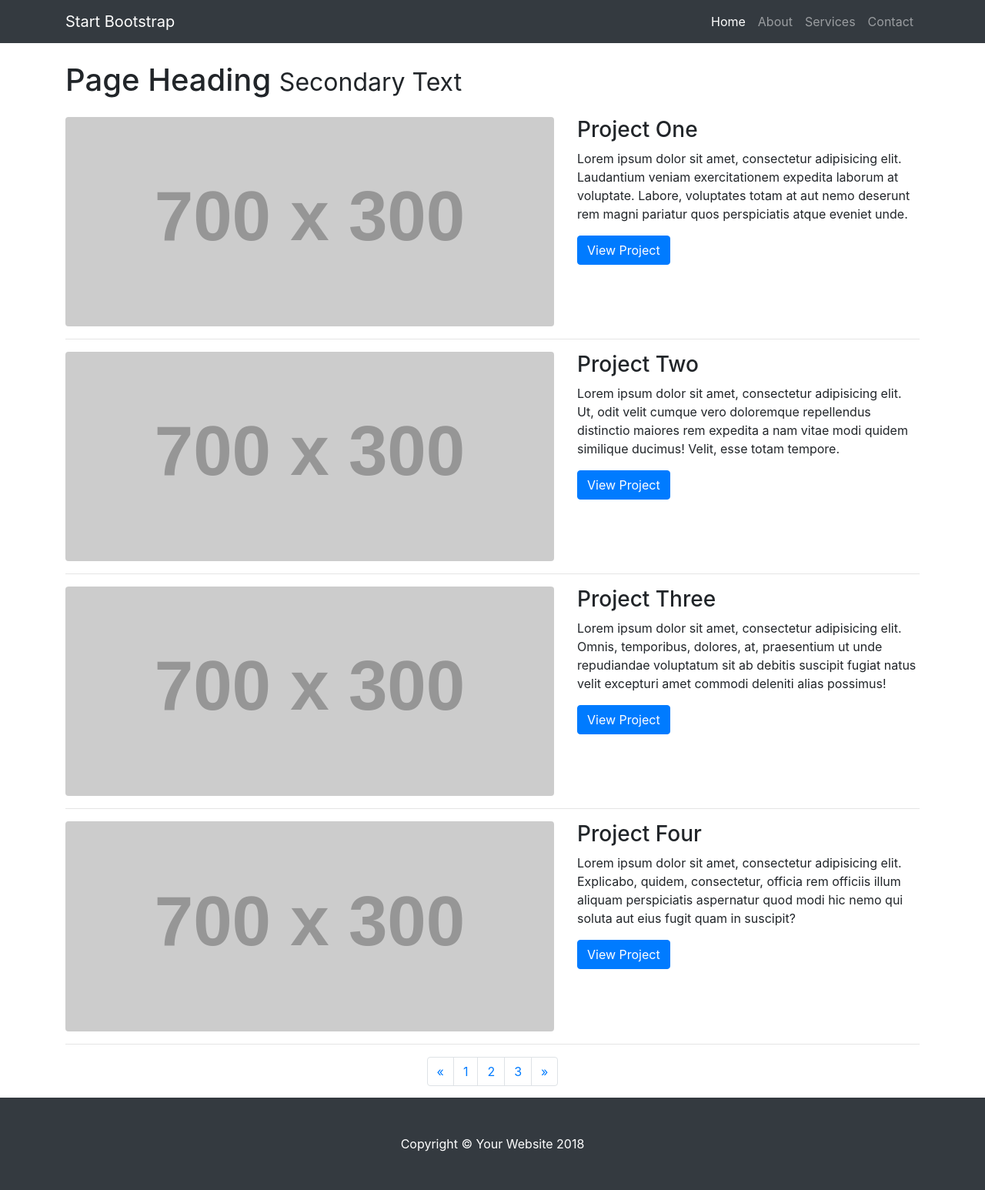
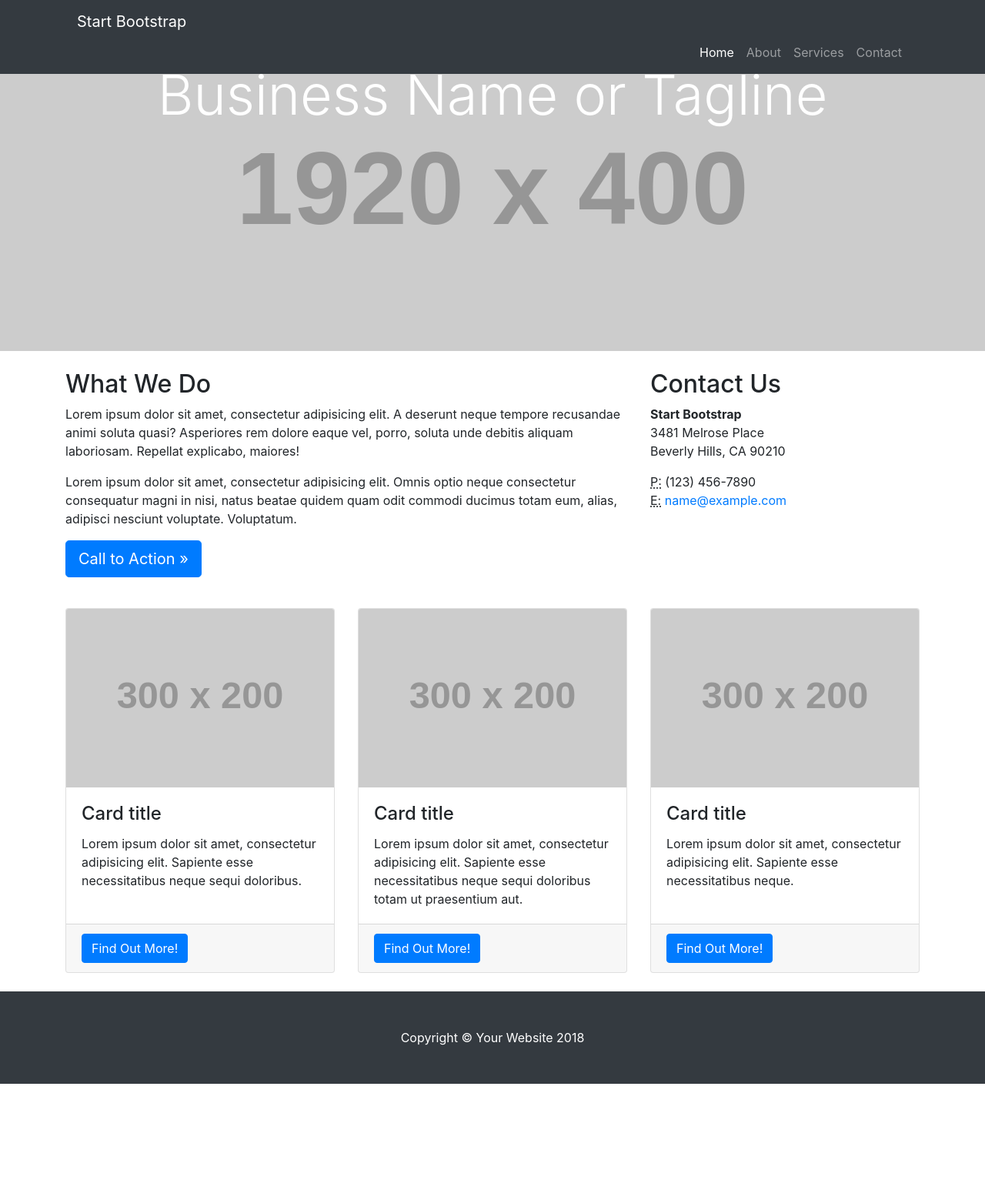
Before and after one commit to yuzheyin/Properties-Display-Website, a Django app: page / in a window 1280 px wide. Shown: the whole page at 77% size. After the commit the page ends 1408 px from the top, so only its background shows below. Run offline with Django 3.2, Linux system fonts and the light colour scheme; some libraries are stand-ins or nearby versions.

Commit message:
Add more pages

```diff
--- /dev/null
+++ b/vwh_capital/website/static/website/simple-sidebar.css
@@ -0,0 +1,122 @@
+/*!
+ * Start Bootstrap - Simple Sidebar (https://startbootstrap.com/template-overviews/simple-sidebar)
+ * Copyright 2013-2017 Start Bootstrap
+ * Licensed under MIT (https://github.com/BlackrockDigital/startbootstrap-simple-sidebar/blob/master/LICENSE)
+ */
+
+body {
+  overflow-x: hidden;
+}
+
+#wrapper {
+  padding-left: 0;
+  -webkit-transition: all 0.5s ease;
+  -moz-transition: all 0.5s ease;
+  -o-transition: all 0.5s ease;
+  transition: all 0.5s ease;
+}
+
+#wrapper.toggled {
+  padding-left: 250px;
+}
+
+#sidebar-wrapper {
+  z-index: 1000;
+  position: fixed;
+  left: 250px;
+  width: 0;
+  height: 100%;
+  margin-left: -250px;
+  overflow-y: auto;
+  background: #000;
+  -webkit-transition: all 0.5s ease;
+  -moz-transition: all 0.5s ease;
+  -o-transition: all 0.5s ease;
+  transition: all 0.5s ease;
+}
+
+#wrapper.toggled #sidebar-wrapper {
+  width: 250px;
+}
+
+#page-content-wrapper {
+  width: 100%;
+  position: absolute;
+  padding: 15px;
+}
+
+#wrapper.toggled #page-content-wrapper {
+  position: absolute;
+  margin-right: -250px;
+}
+
+
+/* Sidebar Styles */
+
+.sidebar-nav {
+  position: absolute;
+  top: 0;
+  width: 250px;
+  margin: 0;
+  padding: 0;
+  list-style: none;
+}
+
+.sidebar-nav li {
+  text-indent: 20px;
+  line-height: 40px;
+}
+
+.sidebar-nav li a {
+  display: block;
+  text-decoration: none;
+  color: #999999;
+}
+
+.sidebar-nav li a:hover {
+  text-decoration: none;
+  color: #fff;
+  background: rgba(255, 255, 255, 0.2);
+}
+
+.sidebar-nav li a:active, .sidebar-nav li a:focus {
+  text-decoration: none;
+}
+
+.sidebar-nav>.sidebar-brand {
+  height: 65px;
+  font-size: 18px;
+  line-height: 60px;
+}
+
+.sidebar-nav>.sidebar-brand a {
+  color: #999999;
+}
+
+.sidebar-nav>.sidebar-brand a:hover {
+  color: #fff;
+  background: none;
+}
+
+@media(min-width:768px) {
+  #wrapper {
+    padding-left: 0;
+  }
+  #wrapper.toggled {
+    padding-left: 250px;
+  }
+  #sidebar-wrapper {
+    width: 0;
+  }
+  #wrapper.toggled #sidebar-wrapper {
+    width: 250px;
+  }
+  #page-content-wrapper {
+    padding: 20px;
+    position: relative;
+  }
+  #wrapper.toggled #page-content-wrapper {
+    position: relative;
+    margin-right: 0;
+  }
+}
--- a/vwh_capital/website/templates/website/base.html
+++ b/vwh_capital/website/templates/website/base.html
@@ -15,6 +15,10 @@
 
     <!-- Custom styles for this template -->
     <link href="{% static 'website/1-col-portfolio.css' %}" rel="stylesheet">
+      <link href="{% static 'website/portfolio-item.css' %}" rel="stylesheet">
+      <link href="{% static 'website/thumbnail-gallery.css' %}" rel="stylesheet">
+      <link href="{% static 'website/business-frontpage.css' %}" rel="stylesheet">
+      <link href="{% static 'website/simple-sidebar.css' %}" rel="stylesheet">
 
   </head>
 
@@ -22,6 +26,7 @@
 
     <!-- Navigation -->
     <nav class="navbar navbar-expand-lg navbar-dark bg-dark fixed-top">
+      <div class="container">
       <div class="container">
         <a class="navbar-brand" href="#">Start Bootstrap</a>
         <button class="navbar-toggler" type="button" data-toggle="collapse" data-target="#navbarResponsive" aria-controls="navbarResponsive" aria-expanded="false" aria-label="Toggle navigation">
--- /dev/null
+++ b/vwh_capital/website/templates/website/home.html
@@ -0,0 +1,92 @@
+{% extends "website/base.html" %}
+{% block content %}
+{% load staticfiles %}
+
+
+    <!-- Header with Background Image -->
+    <header class="business-header">
+      <div class="container">
+        <div class="row">
+          <div class="col-lg-12">
+            <h1 class="display-3 text-center text-white mt-4">Business Name or Tagline</h1>
+          </div>
+        </div>
+      </div>
+    </header>
+
+    <!-- Page Content -->
+    <div class="container">
+
+      <div class="row">
+        <div class="col-sm-8">
+          <h2 class="mt-4">What We Do</h2>
+          <p>Lorem ipsum dolor sit amet, consectetur adipisicing elit. A deserunt neque tempore recusandae animi soluta quasi? Asperiores rem dolore eaque vel, porro, soluta unde debitis aliquam laboriosam. Repellat explicabo, maiores!</p>
+          <p>Lorem ipsum dolor sit amet, consectetur adipisicing elit. Omnis optio neque consectetur consequatur magni in nisi, natus beatae quidem quam odit commodi ducimus totam eum, alias, adipisci nesciunt voluptate. Voluptatum.</p>
+          <p>
+            <a class="btn btn-primary btn-lg" href="#">Call to Action &raquo;</a>
+          </p>
+        </div>
+        <div class="col-sm-4">
+          <h2 class="mt-4">Contact Us</h2>
+          <address>
+            <strong>Start Bootstrap</strong>
+            <br>3481 Melrose Place
+            <br>Beverly Hills, CA 90210
+            <br>
+          </address>
+          <address>
+            <abbr title="Phone">P:</abbr>
+            (123) 456-7890
+            <br>
+            <abbr title="Email">E:</abbr>
+            <a href="mailto:#">name@example.com</a>
+          </address>
+        </div>
+      </div>
+      <!-- /.row -->
+
+      <div class="row">
+        <div class="col-sm-4 my-4">
+          <div class="card">
+            <img class="card-img-top" src="http://placehold.it/300x200" alt="">
+            <div class="card-body">
+              <h4 class="card-title">Card title</h4>
+              <p class="card-text">Lorem ipsum dolor sit amet, consectetur adipisicing elit. Sapiente esse necessitatibus neque sequi doloribus.</p>
+            </div>
+            <div class="card-footer">
+              <a href="#" class="btn btn-primary">Find Out More!</a>
+            </div>
+          </div>
+        </div>
+        <div class="col-sm-4 my-4">
+          <div class="card">
+            <img class="card-img-top" src="http://placehold.it/300x200" alt="">
+            <div class="card-body">
+              <h4 class="card-title">Card title</h4>
+              <p class="card-text">Lorem ipsum dolor sit amet, consectetur adipisicing elit. Sapiente esse necessitatibus neque sequi doloribus totam ut praesentium aut.</p>
+            </div>
+            <div class="card-footer">
+              <a href="#" class="btn btn-primary">Find Out More!</a>
+            </div>
+          </div>
+        </div>
+        <div class="col-sm-4 my-4">
+          <div class="card">
+            <img class="card-img-top" src="http://placehold.it/300x200" alt="">
+            <div class="card-body">
+              <h4 class="card-title">Card title</h4>
+              <p class="card-text">Lorem ipsum dolor sit amet, consectetur adipisicing elit. Sapiente esse necessitatibus neque.</p>
+            </div>
+            <div class="card-footer">
+              <a href="#" class="btn btn-primary">Find Out More!</a>
+            </div>
+          </div>
+        </div>
+
+      </div>
+      <!-- /.row -->
+
+    </div>
+    <!-- /.container -->
+
+{% endblock %}
--- a/vwh_capital/website/urls.py
+++ b/vwh_capital/website/urls.py
@@ -3,5 +3,8 @@ from django.urls import path
 from . import views
 
 urlpatterns = [
-    path('', views.index, name='index'),
+    path('', views.home, name='index'),
+    path('details/', views.details, name='details'),
+    path('favourite/', views.favourite, name='favourite'),
+    path('properties/', views.properties, name='properties'),
 ]
--- a/vwh_capital/website/views.py
+++ b/vwh_capital/website/views.py
@@ -6,5 +6,17 @@ from django.http import Http404, HttpRequest, HttpResponse
 # from vwh_capital.website.models import *
 
 
-def index(request):
+def properties(request):
     return render(request, 'website/properties.html')
+
+
+def details(request):
+    return render(request, 'website/details.html')
+
+
+def favourite(request):
+    return render(request, 'website/favourite.html')
+
+
+def home(request):
+    return render(request, 'website/home.html')
```
Also changed, not shown: vwh_capital/website/static/website/portfolio-item.css (added, +15 -0 lines), vwh_capital/website/static/website/thumbnail-gallery.css (added, +15 -0 lines), vwh_capital/website/templates/website/details.html (added, +68 -0 lines), vwh_capital/website/templates/website/favourite.html (added, +76 -0 lines), vwh_capital/website/templates/website/sidebar.html (added, +86 -0 lines).
